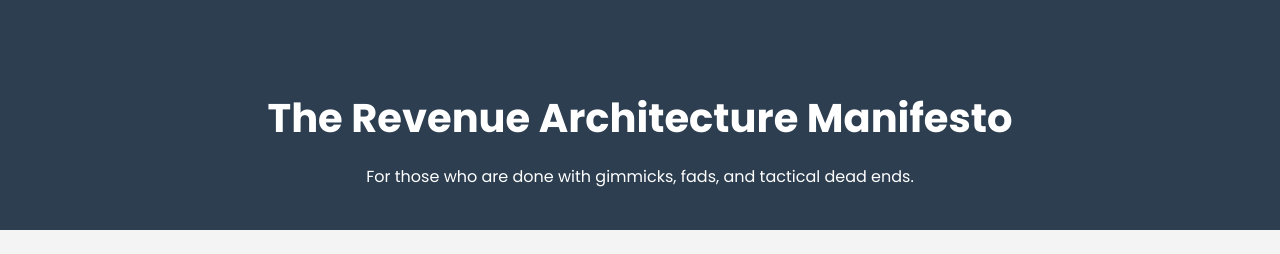
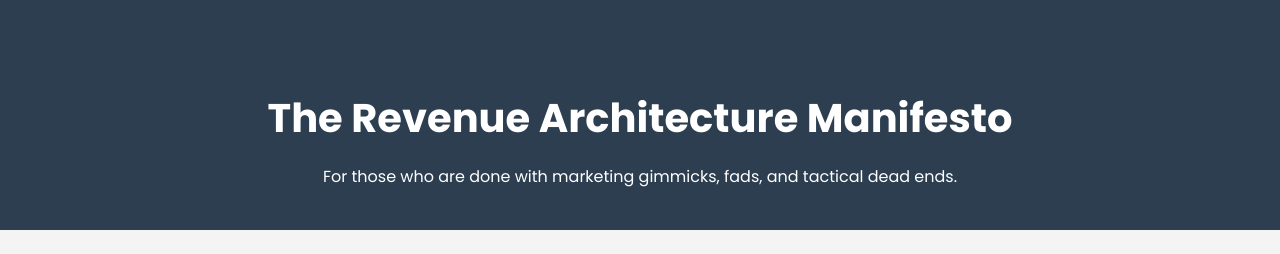
Before and after one commit to raulcabrerar/robertportillo, a plain HTML site: page index.html in a window 1280 px wide. Shown: the top 254 px of the page. Drawn offline with Linux system fonts and the light colour scheme.

Commit message:
Update index.html

```diff
--- a/index.html
+++ b/index.html
@@ -11,7 +11,7 @@
   <header class="header">
     <div class="container">
       <h1>The Revenue Architecture Manifesto</h1>
-      <p>For those who are done with gimmicks, fads, and tactical dead ends.</p>
+      <p>For those who are done with marketing gimmicks, fads, and tactical dead ends.</p>
     </div>
   </header>
   <main class="container">
```
